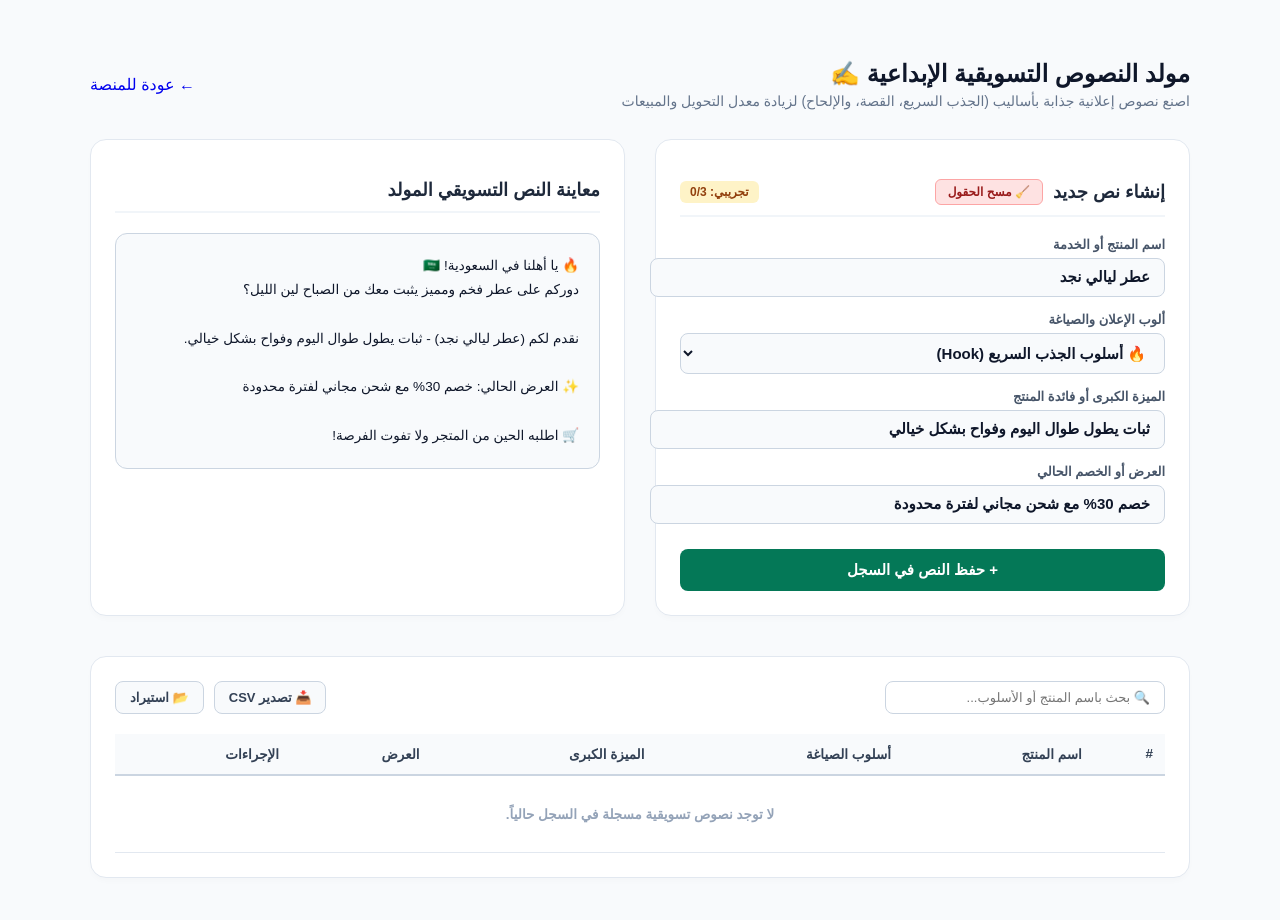
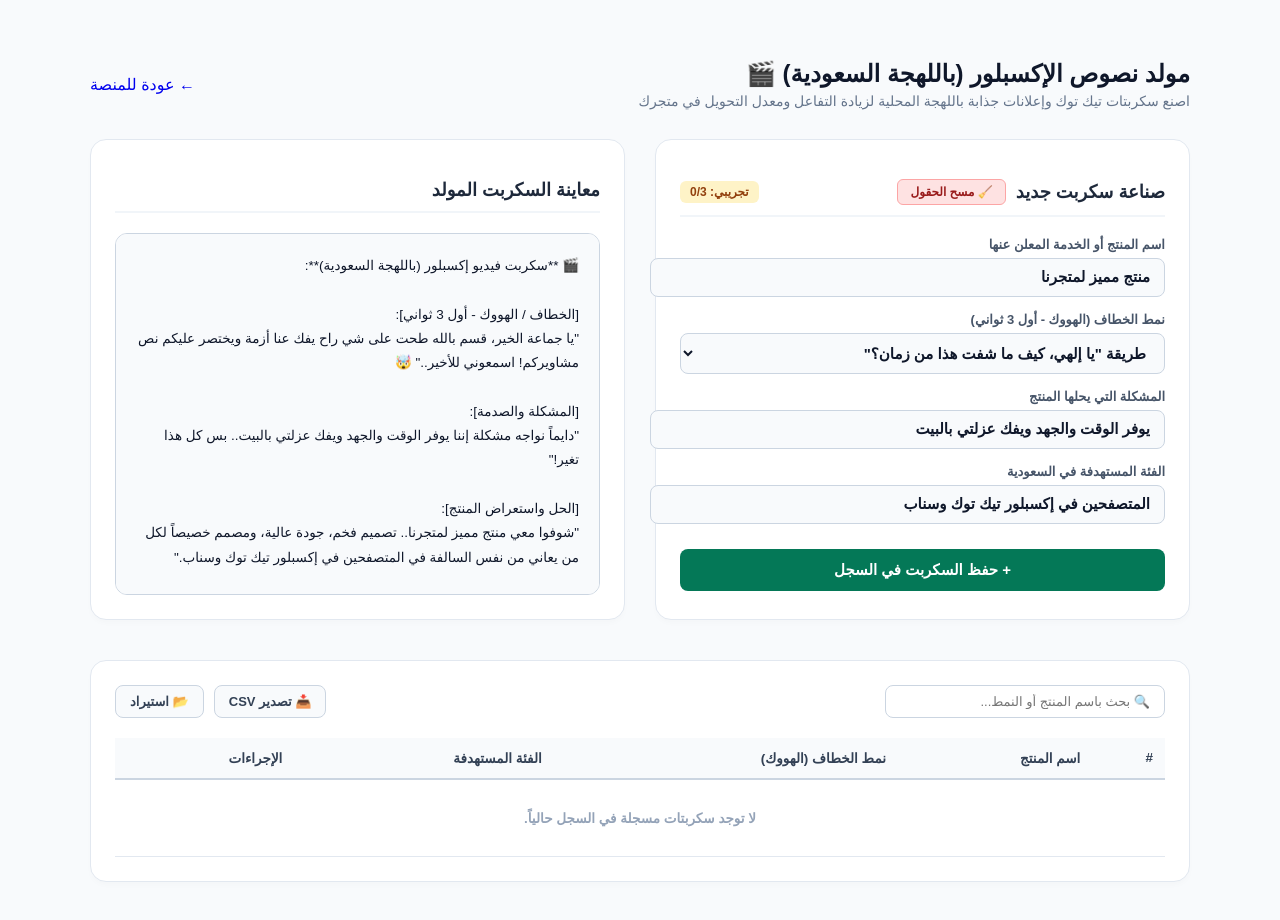
Before and after one commit to engaziasa-lang/engazia-app, a Next.js app: page /hub/sa/copy in a window 1280 px wide. Shown: the top 920 px of the page. Built offline with nearby package versions, Linux system fonts and the light colour scheme.

Commit message:
Update page.tsx

```diff
--- a/app/hub/sa/copy/page.tsx
+++ b/app/hub/sa/copy/page.tsx
@@ -3,64 +3,59 @@
 import React, { useState, useEffect, useRef } from 'react';
 import Link from 'next/link';
 
-interface CopywritingItem {
+interface ExplorScriptItem {
   id: string;
   productName: string;
-  copyStyle: string;
-  mainBenefit: string;
-  offerText: string;
-  generatedCopy: string;
+  hookStyle: string;
+  targetAudience: string;
+  generatedScript: string;
 }
 
-export default function CopywritingGeneratorSA() {
-  const [productName, setProductName] = useState<string>('عطر ليالي نجد');
-  const [copyStyle, setCopyStyle] = useState<string>('أفضل أسلوب الجذب السريع (Hook)');
-  const [mainBenefit, setMainBenefit] = useState<string>('ثبات يطول طوال اليوم وفواح بشكل خيالي');
-  const [offerText, setOfferText] = useState<string>('خصم 30% مع شحن مجاني لفترة محدودة');
+export default function ExplorGeneratorSA() {
+  const [productName, setProductName] = useState<string>('منتج مميز لمتجرنا');
+  const [hookStyle, setHookStyle] = useState<string>('طريقة "يا إلهي، كيف ما شفت هذا من زمان؟"');
+  const [targetAudience, setTargetAudience] = useState<string>('المتصفحين في إكسبلور تيك توك وسناب');
+  const [problemSolved, setProblemSolved] = useState<string>('يوفر الوقت والجهد ويفك عزلتي بالبيت');
 
-  const [items, setItems] = useState<CopywritingItem[]>([]);
+  const [items, setItems] = useState<ExplorScriptItem[]>([]);
   const [searchQuery, setSearchQuery] = useState<string>('');
   const [editingId, setEditingId] = useState<string | null>(null);
 
   const fileInputRef = useRef<HTMLInputElement>(null);
 
   useEffect(() => {
-    const saved = localStorage.getItem('seerk_copywriting_generator_items');
+    const saved = localStorage.getItem('seerk_explor_generator_items');
     if (saved) {
       try { setItems(JSON.parse(saved)); } catch (e) { }
     }
   }, []);
 
-  const saveToLocalStorage = (newItems: CopywritingItem[]) => {
+  const saveToLocalStorage = (newItems: ExplorScriptItem[]) => {
     setItems(newItems);
-    localStorage.setItem('seerk_copywriting_generator_items', JSON.stringify(newItems));
+    localStorage.setItem('seerk_explor_generator_items', JSON.stringify(newItems));
   };
 
   const isActivated = typeof window !== 'undefined' && !!localStorage.getItem('merchant_license_key');
 
-  // توليد النص التسويقي بناءً على الأسلوب المختار
-  const generatedCopy = copyStyle.includes('Hook')
-    ? `🔥 يا أهلنا في السعودية! 🇸🇦\nدوركم على عطر فخم ومميز يثبت معك من الصباح لين الليل؟\n\nنقدم لكم (${productName || 'المنتج'}) - ${mainBenefit || 'جودة عالية تدوم طويلاً'}.\n\n✨ العرض الحالي: ${offerText || 'خصم لفترة محدودة'}\n\n🛒 اطلبه الحين من المتجر ولا تفوت الفرصة!`
-    : copyStyle.includes('Storytelling')
-    ? `📖 قصة نجاح يومية:\nكنت أدور دايم على ${productName || 'منتج مميز'} يعطيني النتيجة اللي أبيها بدون تعقيد.. لين طحت على هذا المنتج المعجزة!\n\nالمميز فيه إن ${mainBenefit || 'يحل المشكلة من أول استخدام'}.\n\n🎁 لا تفوت عرضنا: ${offerText || 'لفترة محدودة'}، اطلبه اليوم!`
-    : `⚡ تنبيه هام لكل عملاءنا الكرام في المملكة!\n\nباقي ساعات قليلة وينتهي عرض (${offerText || 'العرض الخاص'}) على ${productName || 'المنتج'} الأكثر طلباً.\n\nالمميزات: ${mainBenefit || 'أعلى جودة بأفضل سعر'}.\n\n⏳ اطلب الآن قبل نفاذ الكمية من المتجر!`;
+  // توليد سكربت الإكسبلور الاحترافي باللهجة السعودية
+  const generatedScript = `🎬 **سكربت فيديو إكسبلور (باللهجة السعودية)**:\n\n[الخطاف / الهووك - أول 3 ثواني]:\n"يا جماعة الخير، قسم بالله طحت على شي راح يفك عنا أزمة ويختصر عليكم نص مشاويركم! اسمعوني للأخير.." 🤯\n\n[المشكلة والصدمة]:\n"دايماً نواجه مشكلة إننا ${problemSolved || 'ندور على حل عملي وسريع وما نلقى شي يضبط معنا صح؟'}.. بس كل هذا تغير!"\n\n[الحل واستعراض المنتج]:\n"شوفوا معي ${productName || 'هذا المنتج الجبار'}.. تصميم فخم، جودة عالية، ومصمم خصيصاً لكل من يعاني من نفس السالفة في ${targetAudience || 'السوق السعودي'}."\n\n[الدعوة لاتخاذ إجراء - CTA]:\n"الكمية محدودة والطلب عالي جداً، الحق العرض واطلبها الحين من الرابط البايو أو المتجر قبل لا تخلص! 🛍️✨"`;
 
   const handleClearForm = () => {
     setProductName('');
-    setCopyStyle('أفضل أسلوب الجذب السريع (Hook)');
-    setMainBenefit('');
-    setOfferText('');
+    setHookStyle('طريقة "يا إلهي، كيف ما شفت هذا من زمان؟"');
+    setTargetAudience('');
+    setProblemSolved('');
     setEditingId(null);
   };
 
   const handleSaveItem = (e: React.FormEvent) => {
     e.preventDefault();
     if (!isActivated && items.length >= 3 && !editingId) {
-      alert('🔒 عذراً، لقد استهلكت الحد التجريبي (3 نصوص). يرجى ترقية حسابك لفتح السعة الكاملة بلا حدود!');
+      alert('🔒 عذراً، لقد استهلكت الحد التجريبي (3 سكربتات). يرجى ترقية حسابك لفتح السعة الكاملة بلا حدود!');
       return;
     }
     if (!productName.trim()) {
-      alert('الرجاء إدخال اسم المنتج أو الخدمة.');
+      alert('الرجاء إدخال اسم المنتج.');
       return;
     }
 
@@ -68,41 +63,38 @@ export default function CopywritingGeneratorSA() {
       const updated = items.map(item => item.id === editingId ? {
         ...item,
         productName,
-        copyStyle,
-        mainBenefit,
-        offerText,
-        generatedCopy,
+        hookStyle,
+        targetAudience: targetAudience || 'عام',
+        generatedScript,
       } : item);
       saveToLocalStorage(updated);
       setEditingId(null);
-      alert('✨ تم تحديث النص التسويقي بنجاح!');
+      alert('✨ تم تحديث السكربت بنجاح!');
     } else {
-      const newItem: CopywritingItem = {
+      const newItem: ExplorScriptItem = {
         id: Date.now().toString(),
         productName,
-        copyStyle,
-        mainBenefit: mainBenefit || 'جودة عالية',
-        offerText: offerText || 'عرض خاص',
-        generatedCopy,
+        hookStyle,
+        targetAudience: targetAudience || 'عام',
+        generatedScript,
       };
       saveToLocalStorage([...items, newItem]);
-      alert('✅ تمت إضافة النص التسويقي إلى السجل بنجاح!');
+      alert('✅ تمت إضافة السكربت إلى السجل بنجاح!');
     }
 
     handleClearForm();
   };
 
-  const handleEdit = (item: CopywritingItem) => {
+  const handleEdit = (item: ExplorScriptItem) => {
     setProductName(item.productName);
-    setCopyStyle(item.copyStyle);
-    setMainBenefit(item.mainBenefit);
-    setOfferText(item.offerText);
+    setHookStyle(item.hookStyle);
+    setTargetAudience(item.targetAudience);
     setEditingId(item.id);
     window.scrollTo({ top: 0, behavior: 'smooth' });
   };
 
   const handleDelete = (id: string) => {
-    if (confirm('هل أنت متأكد من حذف هذا النص من السجل؟')) {
+    if (confirm('هل أنت متأكد من حذف هذا السكربت من السجل؟')) {
       const filtered = items.filter(i => i.id !== id);
       saveToLocalStorage(filtered);
     }
@@ -113,14 +105,14 @@ export default function CopywritingGeneratorSA() {
       alert('لا توجد بيانات لتصديرها.');
       return;
     }
-    let csv = "data:text/csv;charset=utf-8,ID,Product,Style,Benefit,Offer\n";
+    let csv = "data:text/csv;charset=utf-8,ID,Product,HookStyle,Audience\n";
     items.forEach((row, idx) => {
-      csv += `${idx + 1},${row.productName},${row.copyStyle},${row.mainBenefit},${row.offerText}\n`;
+      csv += `${idx + 1},${row.productName},${row.hookStyle},${row.targetAudience}\n`;
     });
     const encodedUri = encodeURI(csv);
     const link = document.createElement("a");
     link.setAttribute("href", encodedUri);
-    link.setAttribute("download", "seerk_copywriting_generator.csv");
+    link.setAttribute("download", "seerk_explor_generator.csv");
     document.body.appendChild(link);
     link.click();
     document.body.removeChild(link);
@@ -135,7 +127,7 @@ export default function CopywritingGeneratorSA() {
           const imported = JSON.parse(event.target?.result as string);
           if (Array.isArray(imported)) {
             saveToLocalStorage(imported);
-            alert('✨ تم استيراد النصوص بنجاح!');
+            alert('✨ تم استيراد السكربتات بنجاح!');
           }
         } catch (err) {
           alert('❌ ملف غير صالح.');
@@ -146,7 +138,7 @@ export default function CopywritingGeneratorSA() {
 
   const filteredItems = items.filter(item =>
     item.productName.toLowerCase().includes(searchQuery.toLowerCase()) ||
-    item.copyStyle.toLowerCase().includes(searchQuery.toLowerCase())
+    item.hookStyle.toLowerCase().includes(searchQuery.toLowerCase())
   );
 
   return (
@@ -200,8 +192,8 @@ export default function CopywritingGeneratorSA() {
 
       <div className="header">
         <div className="title-box">
-          <h1>مولد النصوص التسويقية الإبداعية ✍️</h1>
-          <p>اصنع نصوص إعلانية جذابة بأساليب (الجذب السريع، القصة، والإلحاح) لزيادة معدل التحويل والمبيعات</p>
+          <h1>مولد نصوص الإكسبلور (باللهجة السعودية) 🎬</h1>
+          <p>اصنع سكربتات تيك توك وإعلانات جذابة باللهجة المحلية لزيادة التفاعل ومعدل التحويل في متجرك</p>
         </div>
         <Link href="/hub/sa" className="back-btn">
           <span>←</span> عودة للمنصة
@@ -213,7 +205,7 @@ export default function CopywritingGeneratorSA() {
         <div className="card">
           <h2 className="card-title">
             <div style={{ display: 'flex', alignItems: 'center', gap: '10px' }}>
-              <span>{editingId ? 'تعديل النص التسويقي' : 'إنشاء نص جديد'}</span>
+              <span>{editingId ? 'تعديل السكربت' : 'صناعة سكربت جديد'}</span>
               <button type="button" className="clear-form-btn" onClick={handleClearForm} title="مسح الحقول">
                 🧹 مسح الحقول
               </button>
@@ -223,48 +215,48 @@ export default function CopywritingGeneratorSA() {
 
           <form onSubmit={handleSaveItem}>
             <div className="input-group">
-              <label>اسم المنتج أو الخدمة</label>
+              <label>اسم المنتج أو الخدمة المعلن عنها</label>
               <div className="input-wrapper">
-                <input type="text" value={productName} onChange={(e) => setProductName(e.target.value)} placeholder="مثال: عطر ليالي نجد" required />
+                <input type="text" value={productName} onChange={(e) => setProductName(e.target.value)} placeholder="مثال: جهاز تنظيف لاسلكي" required />
               </div>
             </div>
 
             <div className="input-group">
-              <label>ألوب الإعلان والصياغة</label>
+              <label>نمط الخطاف (الهووك - أول 3 ثواني)</label>
               <div className="input-wrapper">
-                <select value={copyStyle} onChange={(e) => setCopyStyle(e.target.value)}>
-                  <option value="أفضل أسلوب الجذب السريع (Hook)">🔥 أسلوب الجذب السريع (Hook)</option>
-                  <option value="أسلوب القصة والتجربة (Storytelling)">📖 أسلوب القصة والتجربة (Storytelling)</option>
-                  <option value="أسلوب الإلحاح والعرض السريع (Urgency)">⚡ أسلوب الإلحاح والعرض السريع (Urgency)</option>
+                <select value={hookStyle} onChange={(e) => setHookStyle(e.target.value)}>
+                  <option value='طريقة "يا إلهي، كيف ما شفت هذا من زمان؟"'>طريقة "يا إلهي، كيف ما شفت هذا من زمان؟"</option>
+                  <option value='طريقة "تحدي أو صدمة بأسعار السوق"'>طريقة "تحدي أو صدمة بأسعار السوق"</option>
+                  <option value='طريقة "حل مشكلة يومية مزعجة"'>طريقة "حل مشكلة يومية مزعجة"</option>
                 </select>
               </div>
             </div>
 
             <div className="input-group">
-              <label>الميزة الكبرى أو فائدة المنتج</label>
+              <label>المشكلة التي يحلها المنتج</label>
               <div className="input-wrapper">
-                <input type="text" value={mainBenefit} onChange={(e) => setMainBenefit(e.target.value)} placeholder="مثال: ثبات يطول طوال اليوم وفواح بشكل خيالي" />
+                <input type="text" value={problemSolved} onChange={(e) => setProblemSolved(e.target.value)} placeholder="مثال: يوفر الوقت والجهد في التنظيف" />
               </div>
             </div>
 
             <div className="input-group">
-              <label>العرض أو الخصم الحالي</label>
+              <label>الفئة المستهدفة في السعودية</label>
               <div className="input-wrapper">
-                <input type="text" value={offerText} onChange={(e) => setOfferText(e.target.value)} placeholder="مثال: خصم 30% مع شحن مجاني لفترة محدودة" />
+                <input type="text" value={targetAudience} onChange={(e) => setTargetAudience(e.target.value)} placeholder="مثال: ربات البيوت والمهتمين بالترتيب" />
               </div>
             </div>
 
             <button type="submit" className="action-btn">
-              {editingId ? '💾 حفظ التعديلات' : '+ حفظ النص في السجل'}
+              {editingId ? '💾 حفظ التعديلات' : '+ حفظ السكربت في السجل'}
             </button>
           </form>
         </div>
 
         {/* قسم المعاينة الفورية */}
         <div className="card">
-          <h2 className="card-title">معاينة النص التسويقي المولد</h2>
+          <h2 className="card-title">معاينة السكربت المولد</h2>
           <div className="preview-box">
-            {generatedCopy}
+            {generatedScript}
           </div>
         </div>
       </div>
@@ -275,7 +267,7 @@ export default function CopywritingGeneratorSA() {
           <input
             type="text"
             className="search-input"
-            placeholder="🔍 بحث باسم المنتج أو الأسلوب..."
+            placeholder="🔍 بحث باسم المنتج أو النمط..."
             value={searchQuery}
             onChange={(e) => setSearchQuery(e.target.value)}
           />
@@ -292,17 +284,16 @@ export default function CopywritingGeneratorSA() {
               <tr>
                 <th>#</th>
                 <th>اسم المنتج</th>
-                <th>أسلوب الصياغة</th>
-                <th>الميزة الكبرى</th>
-                <th>العرض</th>
+                <th>نمط الخطاف (الهووك)</th>
+                <th>الفئة المستهدفة</th>
                 <th>الإجراءات</th>
               </tr>
             </thead>
             <tbody>
               {filteredItems.length === 0 ? (
                 <tr>
-                  <td colSpan={6} style={{ textAlign: 'center', color: '#94a3b8', padding: '30px 0' }}>
-                    لا توجد نصوص تسويقية مسجلة في السجل حالياً.
+                  <td colSpan={5} style={{ textAlign: 'center', color: '#94a3b8', padding: '30px 0' }}>
+                    لا توجد سكربتات مسجلة في السجل حالياً.
                   </td>
                 </tr>
               ) : (
@@ -310,9 +301,8 @@ export default function CopywritingGeneratorSA() {
                   <tr key={item.id}>
                     <td>{idx + 1}</td>
                     <td style={{ fontWeight: 800 }}>{item.productName}</td>
-                    <td>{item.copyStyle}</td>
-                    <td>{item.mainBenefit}</td>
-                    <td>{item.offerText}</td>
+                    <td>{item.hookStyle}</td>
+                    <td>{item.targetAudience}</td>
                     <td>
                       <div style={{ display: 'flex', gap: '8px' }}>
                         <button onClick={() => handleEdit(item)} style={{ background: '#e0f2fe', color: '#0369a1', border: 'none', padding: '5px 10px', borderRadius: '6px', fontSize: '11px', fontWeight: 800, cursor: 'pointer' }}>تعديل</button>
```
